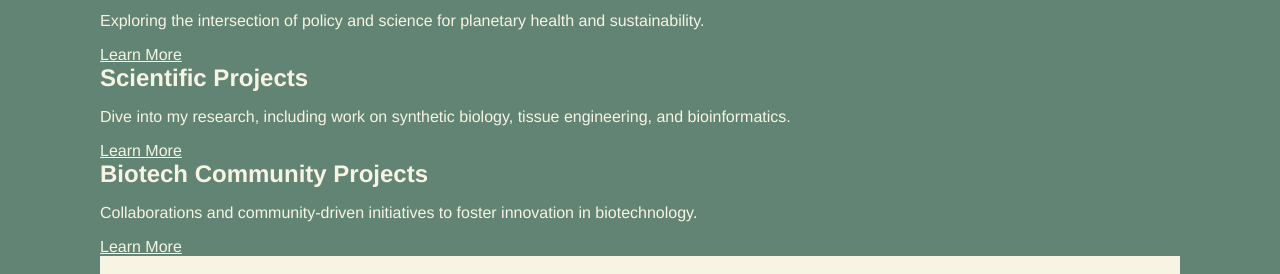
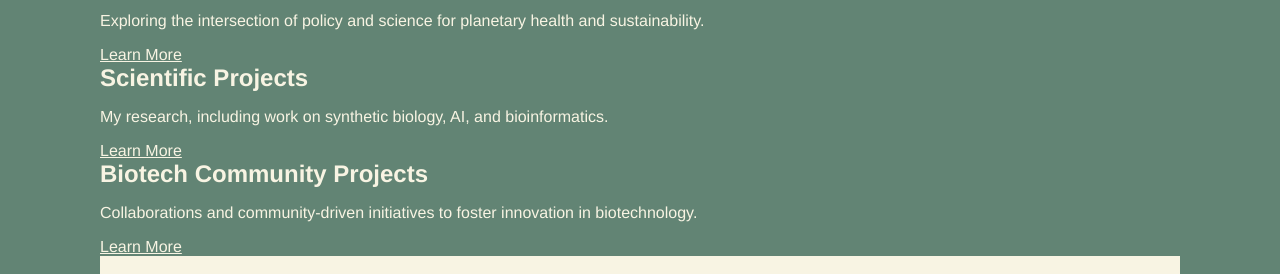
Before and after one commit to JackATDalton/JackATDalton.github.io, a Jekyll site: the page built from index.html, in a window 1280 px wide and 1326 px high. Shown: the part 278-552 px from the top of the window. Built offline with Jekyll 4.4.1, drawn with Linux system fonts in a browser that asks for light colours; some web fonts are replaced.

Commit message:
Update index.html

```diff
--- a/index.html
+++ b/index.html
@@ -26,7 +26,7 @@ title: Jack's Homepage
 <!-- Scientific Projects Section -->
   <div class="section">
     <h2>Scientific Projects</h2>
-    <p>Dive into my research, including work on synthetic biology, tissue engineering, and bioinformatics.</p>
+    <p>My research, including work on synthetic biology, AI, and bioinformatics.</p>
     <a href="/scientific-projects">Learn More</a>
   </div>
 
```
